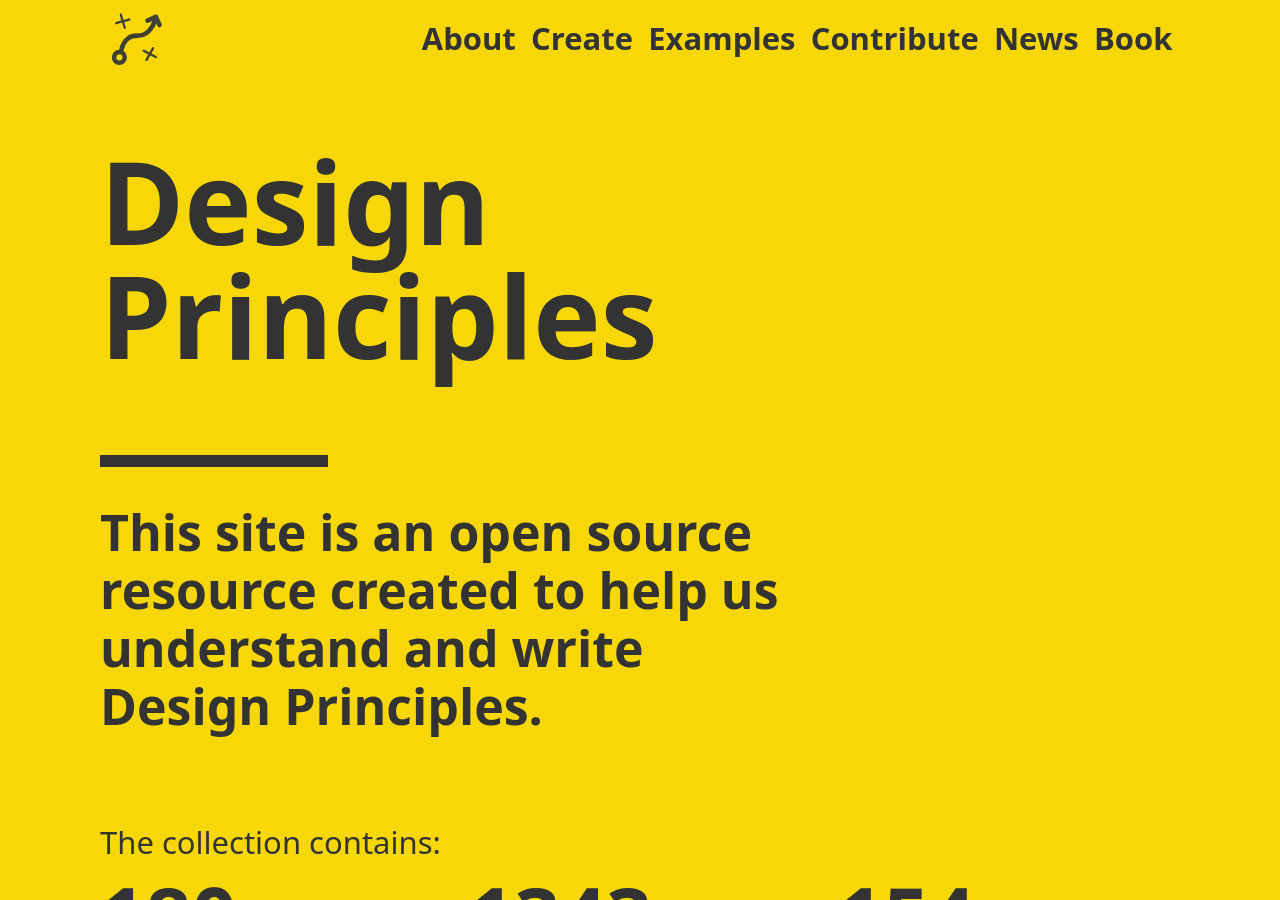
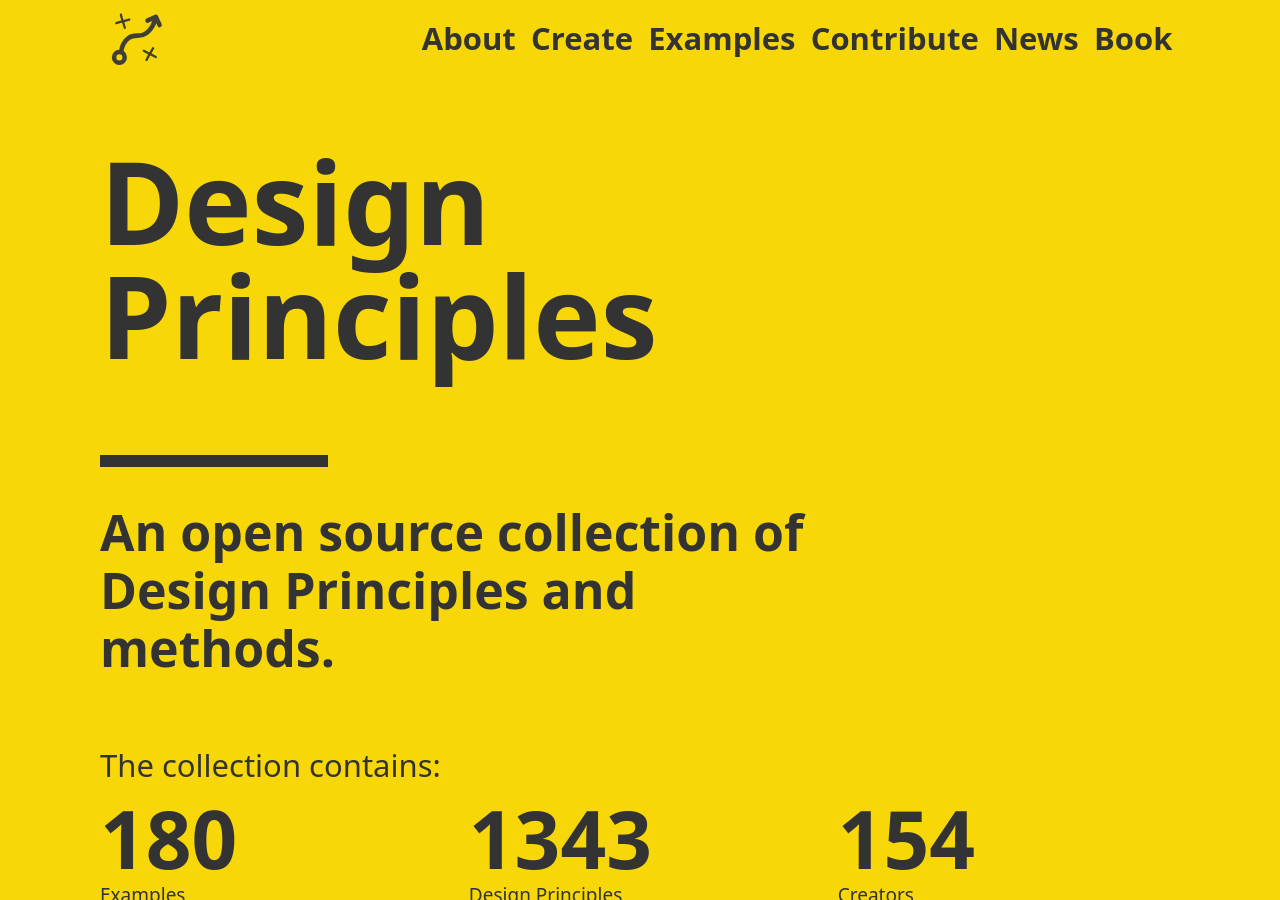
Before and after one commit to benbrignell/principles.design, a Jekyll site: the page built from index.html, in a window 1280 px wide and 900 px high. Built offline with Jekyll 4.4.1, drawn with Linux system fonts in a browser that asks for light colours.

Commit message:
created yellow hero area, removed full-page yellow on hp

```diff
--- a/_includes/header.html
+++ b/_includes/header.html
@@ -4,6 +4,26 @@
     {% include nav.html %}
     {% if page.layout == "home" %}
     <h1 class="intro">Design <br>Principles</h1>
+    {% include info-block.html title="An open source collection of Design Principles and methods." description=""%}
+  </div>
+    <div class="wrapper">
+
+      {% assign authors =  site.examples | map: 'author' | uniq %}
+      {% assign principles =  site.examples | map: 'principles' | join: '- principle:'  | split: '- principle:' | uniq %}
+      <p class="full h3 mtn">The collection contains:</p>
+      <div class="three-up">
+        <p class="h1 bold mtn mbn">{{ site.examples.size }}</p>
+        <p>Examples</p>
+      </div>
+      <div class="three-up">
+        <p class="h1 bold mtn mbn">{{ principles.size }}</p>
+        <p>Design Principles</p>
+      </div>
+      <div class="three-up">
+        <p class="h1 bold mtn mbn">{{ authors.size }}</p>
+        <p>Creators</p>
+      </div>
+    </div>
     {% endif %}
   </div>
 </header>
--- a/_layouts/home.html
+++ b/_layouts/home.html
@@ -8,33 +8,9 @@
 
 
     {% include header.html %}
-        <div class="wrapper">
-        {% include info-block.html title="This site is an open source resource created to help us understand and write Design Principles." description=""%}
+<!-- <div style="padding-top: 2em; margin-bottom: 2em; border-bottom: dashed 12px #efefef;"> -->
 
-
-
-
-      </div>
-
-          <div class="wrapper">
-
-            {% assign authors =  site.examples | map: 'author' | uniq %}
-            {% assign principles =  site.examples | map: 'principles' | join: '- principle:'  | split: '- principle:' | uniq %}
-            <p class="full h3 mtn">The collection contains:</p>
-            <div class="three-up">
-              <p class="h1 bold mtn mbn">{{ site.examples.size }}</p>
-              <p>Examples</p>
-            </div>
-            <div class="three-up">
-              <p class="h1 bold mtn mbn">{{ principles.size }}</p>
-              <p>Design Principles</p>
-            </div>
-            <div class="three-up">
-              <p class="h1 bold mtn mbn">{{ authors.size }}</p>
-              <p>Creators</p>
-            </div>
-          </div>
-
+<!-- </div> -->
         <div class="wrapper">
         {% include info-block.html title="What are Design Principles?" description="Design Principles are a set of considerations that form the basis of any good product."%}
 
--- a/_sass/_base.scss
+++ b/_sass/_base.scss
@@ -7,7 +7,6 @@
 }
 body, html {
   height: 100%;
-  background: $primary;
 }
 
 .footer {
--- a/_sass/_scratch.scss
+++ b/_sass/_scratch.scss
@@ -164,6 +164,7 @@ p.source {
 header.site-header {
   background: $primary;
   height: auto;
+  margin-bottom: 2em;
 }
 
 div.page-content {
--- a/_sass/_tile.scss
+++ b/_sass/_tile.scss
@@ -1,5 +1,5 @@
 .tile:hover {
-  background: lighten($primary, 12.5%);
+  background: $primary;
 }
 .tile a:hover, .tile-list a:hover {
   color: $black;
@@ -19,9 +19,6 @@ a.full-link {
   width: 100%;
   line-height: inherit;
 }
-body.examples .tile:hover {
-  background: $primary;
-}
 .ghost {
   border: dotted 8px $black;
   padding-left: 1em;
```
